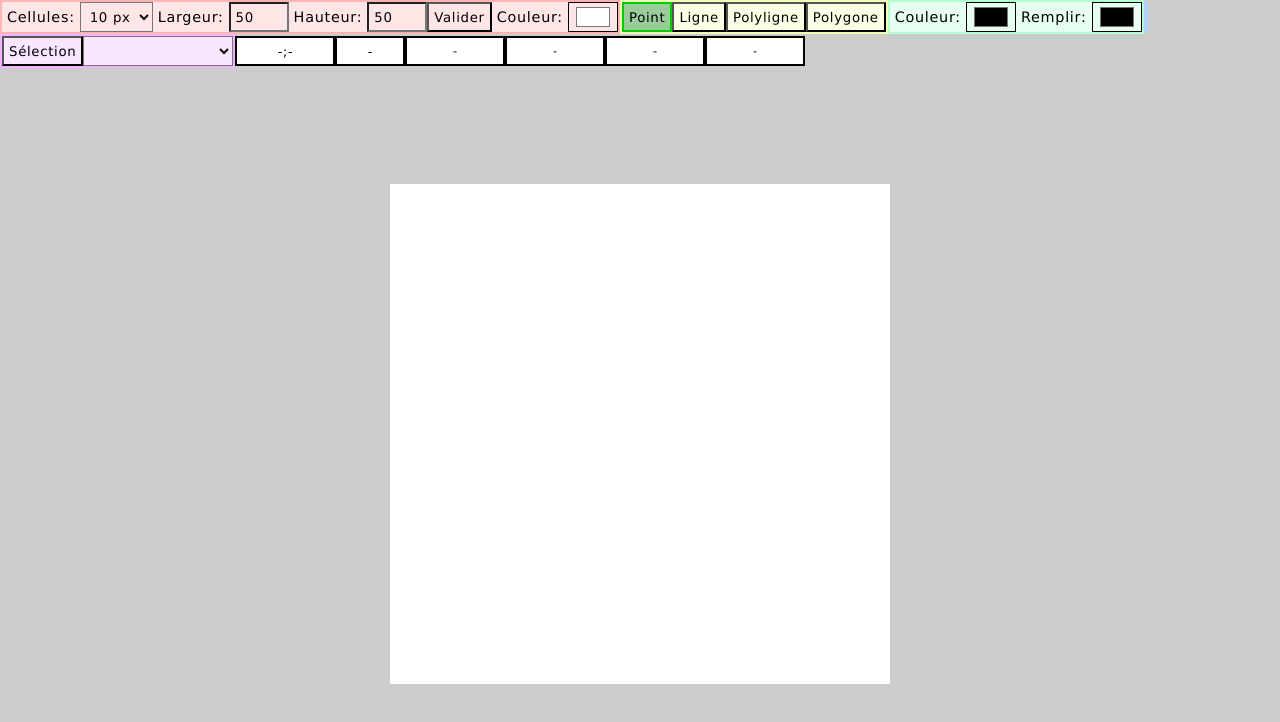
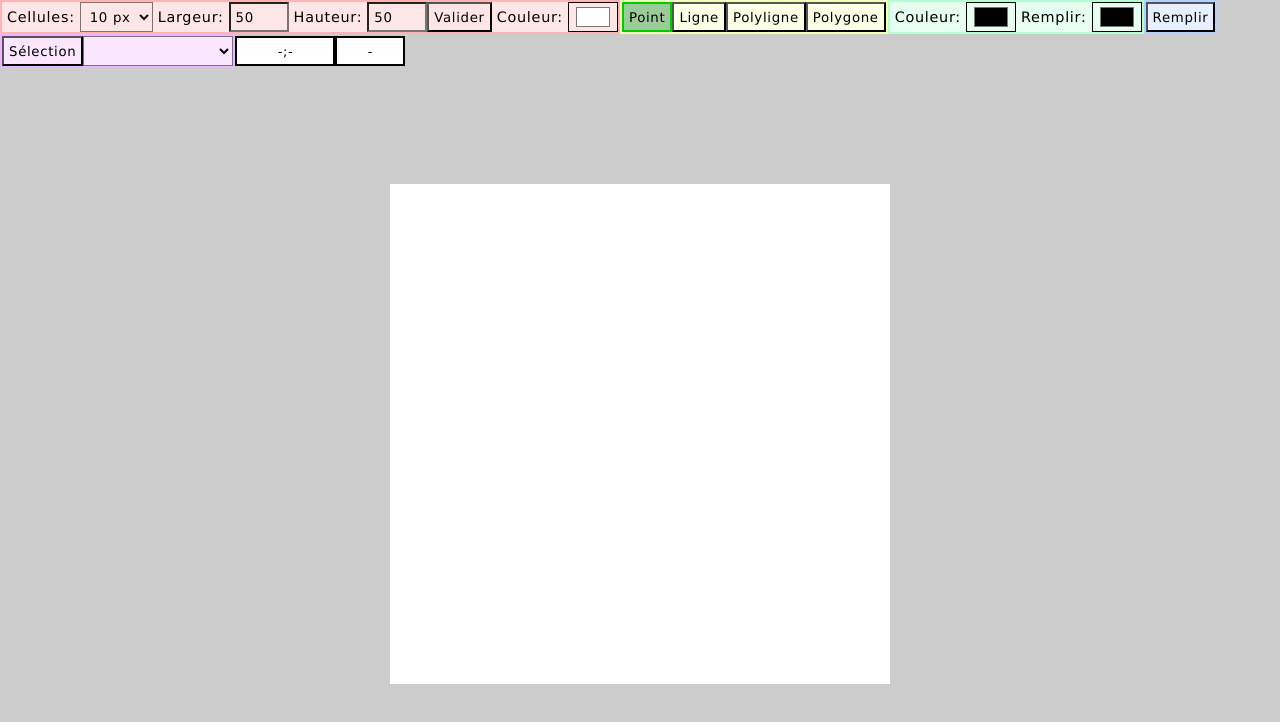
Before and after one commit to viviengajac/entites, a plain HTML site: page index.html in a window 1280 px wide. Drawn offline with Linux system fonts and the light colour scheme.

Commit message:
modif bouton Remplir

```diff
--- a/grille.js
+++ b/grille.js
@@ -112,9 +112,10 @@ export class Grille {
         ui.listeEntites.value = lib;
     }
     selectionner_entite(type, id) {
-        //console.log(type+ ";" + id)
+        //console.log(type+ ";" + id);
         let entite = this.entites[type][id];
         this.selection = entite;
+        console.log(this.selection);
         ui.modifier_clr_cont(entite.clr);
         if (entite.type == 3) {
             if (entite.remplissage == null) {
--- a/index.html
+++ b/index.html
@@ -54,7 +54,7 @@
         </div>
 
         <div class="toolbar" id="barreRemplissage">
-            <input class="hidden" type="button" onclick="changer_mode(4)" value="Remplir"/>
+            <input class="" type="button" onclick="changer_mode(4)" value="Remplir"/>
             <input class="hidden" type="button" onclick="changer_mode(5)" value="Vider"/>
         </div>
 
@@ -66,7 +66,7 @@
 
         <div class="toolbar" id="coordCellSurv">-;-</div>
         <div class="toolbar" id="cellSurv">-</div>
-        <div class="toolbar " id="infosCell">
+        <div class="toolbar hidden" id="infosCell">
             <div id="typeEntite">-</div>
             <div id="idEntite">-</div>
             <div id="numSegment">-</div>
--- a/main.js
+++ b/main.js
@@ -22,6 +22,7 @@ window.addEventListener("change", (e) => {
         break;
         case "clrRemp":
             ui.recuperer_clr_remp();
+            //console.log(grille.selection);
             if (grille.selection != null && grille.selection.type == 3) {
                 grille.remplir_polygone(grille.selection);
                 grille.selection.remplissage = ui.clr_remp;
--- a/ui.js
+++ b/ui.js
@@ -49,6 +49,13 @@ export class UI {
         this.clr_remp = document.getElementById("clrRemp").value;
     }
     changer_mode(val) {
+        if (val == 4) {
+            //console.log(grille.selection);
+            if (grille.selection != null && grille.selection.type == 3) {
+                grille.selection.remplissage = this.clr_remp;
+                grille.remplir_polygone(grille.selection);
+            }
+        }
         if (val == 6) {
             if (this.listeEntites.childElementCount == 0) return;
             let param = this.recup_entite_dans_liste();
@@ -56,7 +63,7 @@ export class UI {
             let id = param[1];
             grille.selectionner_entite(type, id);
         }
-        else grille.selection = null;
+        else if (val != 4 && val != 6) grille.selection = null;
         if (grille.temp_entite) {
             if (grille.temp_entite.type == 3) {
                 grille.tracer_segment(grille.temp_entite.sommets[grille.temp_entite.sommets.length - 1], grille.temp_entite.sommets[0], false, grille.temp_entite, grille.temp_entite.sommets.length - 2);
@@ -64,8 +71,10 @@ export class UI {
             grille.temp_entite = null;
             grille.effacer_cellules_apercu();
         }
-        this.maj_boutons_modes(val);
-        this.mode_actif = val;
+        if (val != 4) {
+            this.maj_boutons_modes(val);
+            this.mode_actif = val;
+        }
     }
     maj_boutons_modes(val) {
         this.boutons_modes.forEach(bouton => bouton.classList.remove("btn-actif"));
```
